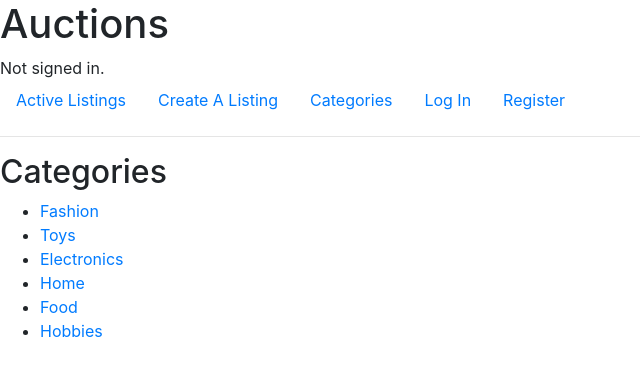
After one commit to KrisGosp/commerce, a Django app: page /categories in a window 1280 px wide. The commit adds this page. Shown: the top 376 px of the page, without its empty margins (0-640 px from the left). Run offline with Django 3.2, Linux system fonts and the light colour scheme; some libraries are stand-ins or nearby versions.

Commit message:
Categories value in separate variable, created categories page

```diff
--- /dev/null
+++ b/auctions/templates/auctions/categories.html
@@ -0,0 +1,16 @@
+{% extends "auctions/layout.html" %}
+
+{% block title %}
+    Categories
+{% endblock %}
+
+{% block body %}
+
+    <h2>Categories</h2>
+    <ul>
+        {% for category in categories %}
+            <li><a href="{% url 'category' category %}">{{ category }}</a></li>
+        {% endfor %}
+    </ul>
+
+{% endblock %}
--- a/auctions/templates/auctions/layout.html
+++ b/auctions/templates/auctions/layout.html
@@ -28,6 +28,9 @@
       <li class="nav-item">
         <a class="nav-link" href="{% url 'create' %}">Create A Listing</a>
       </li>
+      <li class="nav-item">
+        <a class="nav-link" href="{% url 'categories' %}">Categories</a>
+      </li>
       {% if user.is_authenticated %}
       <li class="nav-item">
         <a class="nav-link" href="{% url 'watchlist' %}">Watchlist</a>
--- a/auctions/urls.py
+++ b/auctions/urls.py
@@ -14,4 +14,5 @@ urlpatterns = [
     path("place_bid/<int:listing_id>", views.place_bid, name="place_bid"),
     path("close/<int:listing_id>", views.close, name="close"),
     path("comment/<int:listing_id>", views.comment, name="comment"),
+    path("categories", views.categories, name="categories"),
 ]
--- a/auctions/views.py
+++ b/auctions/views.py
@@ -6,6 +6,15 @@ from django.shortcuts import render, redirect
 from django.urls import reverse
 
 from .models import Listing, User, Watchlist, Bid, Comment
+
+CATEGORIES = [
+    "Fashion",
+    "Toys",
+    "Electronics",
+    "Home",
+    "Food",
+    "Hobbies",
+]
 
 def check_watching(request, listing_id):
     is_watching = False
@@ -96,7 +105,9 @@ def create_listing(request):
         new_listing.save()
 
         return HttpResponseRedirect(reverse("index"))
-    return render(request, "auctions/create_listing.html")
+    return render(request, "auctions/create_listing.html", {
+        "categories": CATEGORIES
+    })
 
 def listing(request, listing_id):
     # Check if listing belongs to current user in order to show close button
@@ -203,3 +214,8 @@ def comment(request, listing_id):
         "listing": Listing.objects.get(id=listing_id),
         "is_watching": is_watching,
     })
+
+def categories(request):
+    return render(request, "auctions/categories.html", {
+        "categories": CATEGORIES
+    })
```
Also changed, not shown: auctions/templates/auctions/create_listing.html (+3 -6 lines), db.sqlite3.
